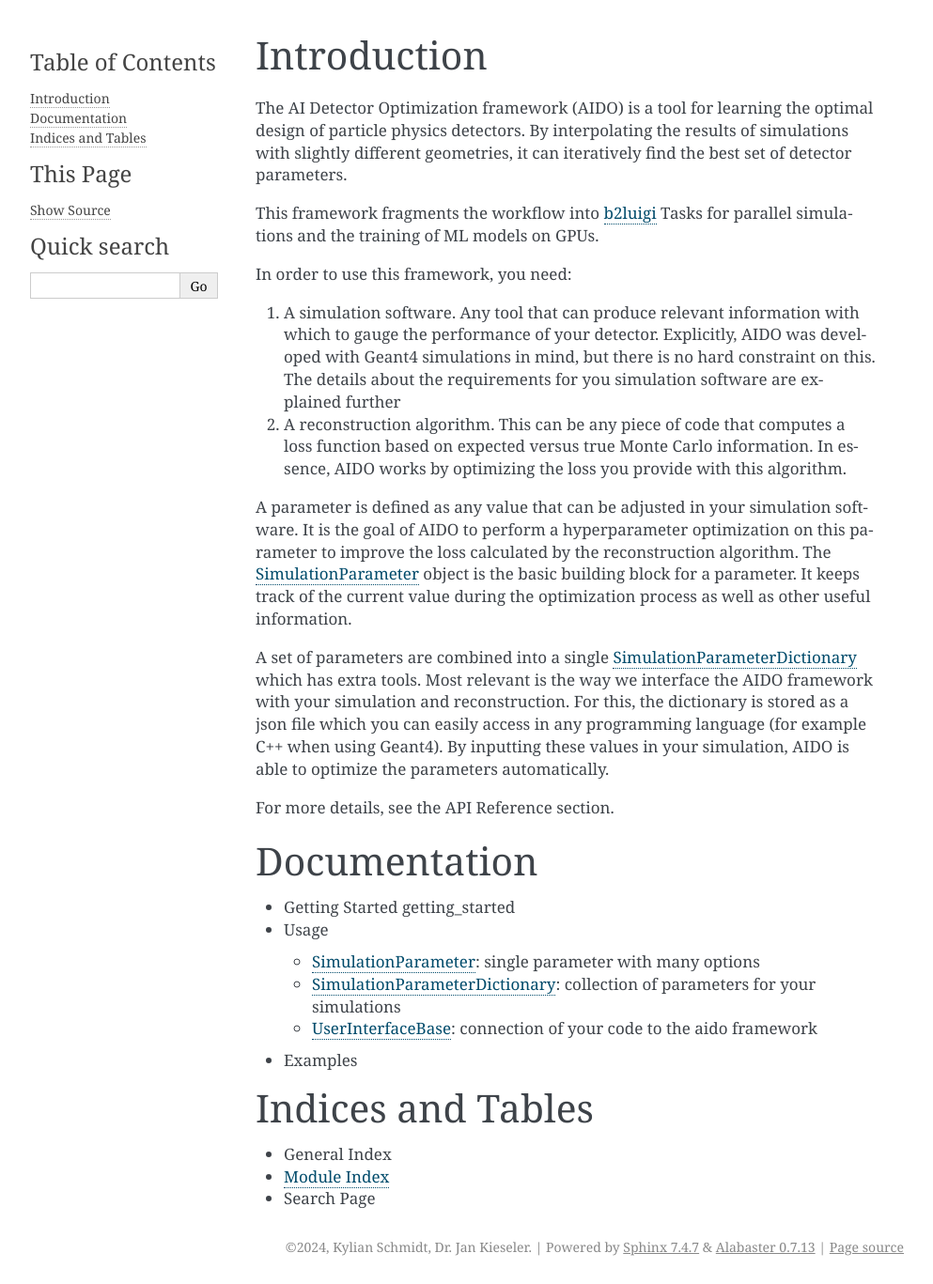
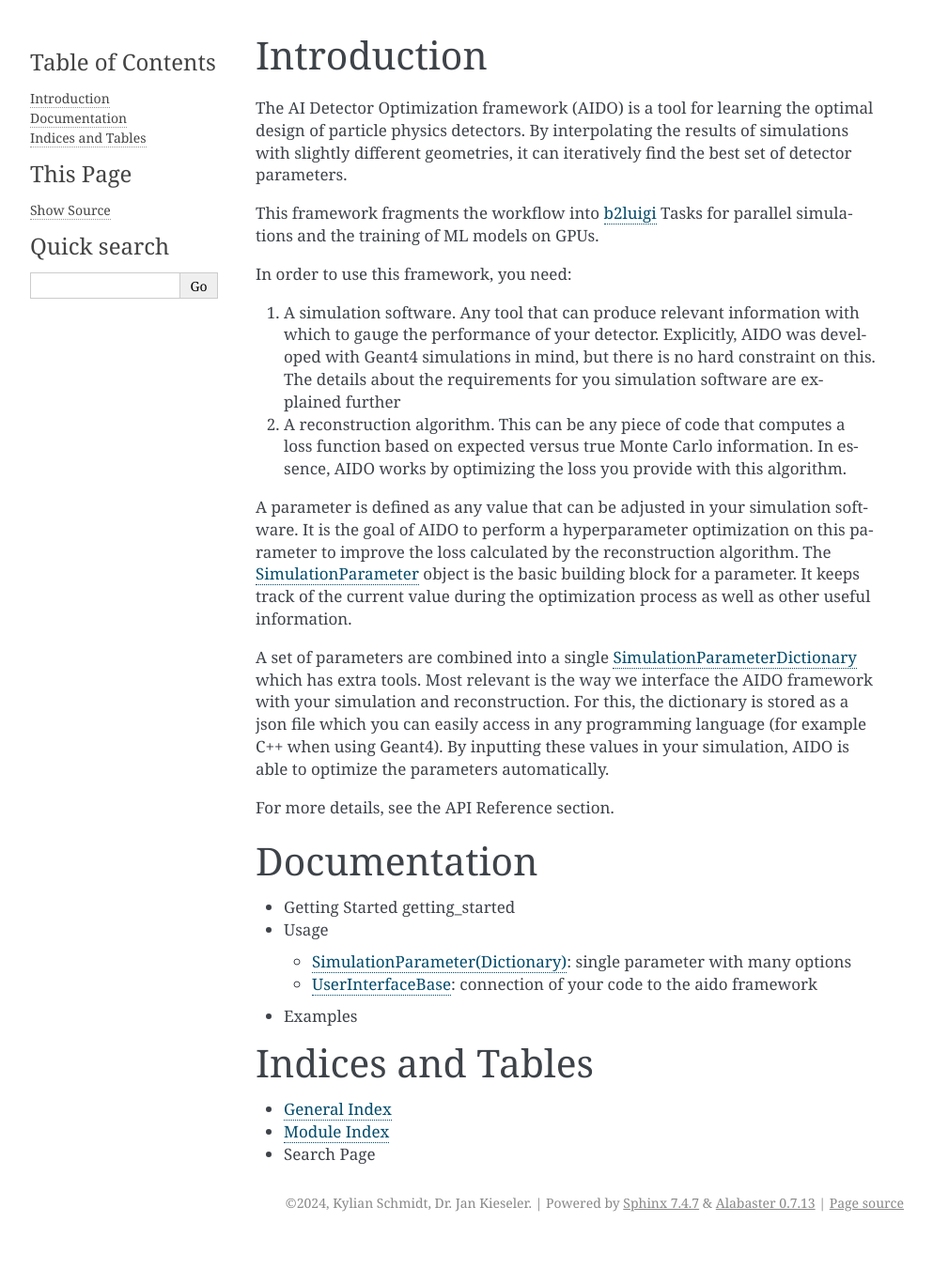
Before and after one commit to KylianSchmidt/aido, a Sphinx documentation site: the page built from docs/home.md, in a window 1280 px wide. Shown: the whole page at 94% size, without its empty margins (148-1141 px from the left). Built offline with Sphinx 7.4.7, drawn with Linux system fonts in a browser that asks for light colours; after the commit the page ends 1320 px from its top, so only the background shows below that.

Commit message:
Update wiki

```diff
--- a/docs/conf.py
+++ b/docs/conf.py
@@ -12,7 +12,7 @@ import sys
 project = 'aido'
 copyright = '2024, Kylian Schmidt, Dr. Jan Kieseler'
 author = 'Kylian Schmidt, Dr. Jan Kieseler'
-release = "0.1.2"
+release = "0.1.3"
 
 # -- General configuration ---------------------------------------------------
 # https://www.sphinx-doc.org/en/master/usage/configuration.html#general-configuration
--- a/docs/home.md
+++ b/docs/home.md
@@ -20,11 +20,11 @@ In order to use this framework, you need:
 
 A parameter is defined as any value that can be adjusted in your simulation software. It
 is the goal of AIDO to perform a hyperparameter optimization on this parameter to improve
-the loss calculated by the reconstruction algorithm. The [SimulationParameter](source/aido#aido.simulation_helpers.SimulationParameter)
+the loss calculated by the reconstruction algorithm. The [SimulationParameter](api/aido.simulation_helpers)
 object is the basic building block for a parameter. It keeps track of the current value
 during the optimization process as well as other useful information.
 
-A set of parameters are combined into a single [SimulationParameterDictionary](source/aido#aido.simulation_helpers.SimulationParameterDictionary)
+A set of parameters are combined into a single [SimulationParameterDictionary](api/aido.simulation_helpers)
 which has extra tools. Most relevant is the way we interface the AIDO framework with your
 simulation and reconstruction. For this, the dictionary is stored as a json file which
 you can easily access in any programming language (for example C++ when using Geant4).
@@ -37,13 +37,12 @@ For more details, see the API Reference section.
 
 - Getting Started getting_started
 - Usage
-  - [SimulationParameter](source/aido#aido.simulation_helpers.SimulationParameter): single parameter with many options
-  - [SimulationParameterDictionary](source/aido#aido.simulation_helpers.SimulationParameterDictionary): collection of parameters for your simulations
-  - [UserInterfaceBase](source/aido#aido.interface.UserInterfaceBase): connection of your code to the aido framework
+  - [SimulationParameter(Dictionary)](api/aido.simulation_helpers): single parameter with many options
+  - [UserInterfaceBase](api/aido.interface): connection of your code to the aido framework
 - Examples
 
 # Indices and Tables
 
-* General Index
-* [Module Index]()
+* [General Index](api/index)
+* [Module Index](api/modules)
 * Search Page
```
Also changed, not shown: 3 other files.
